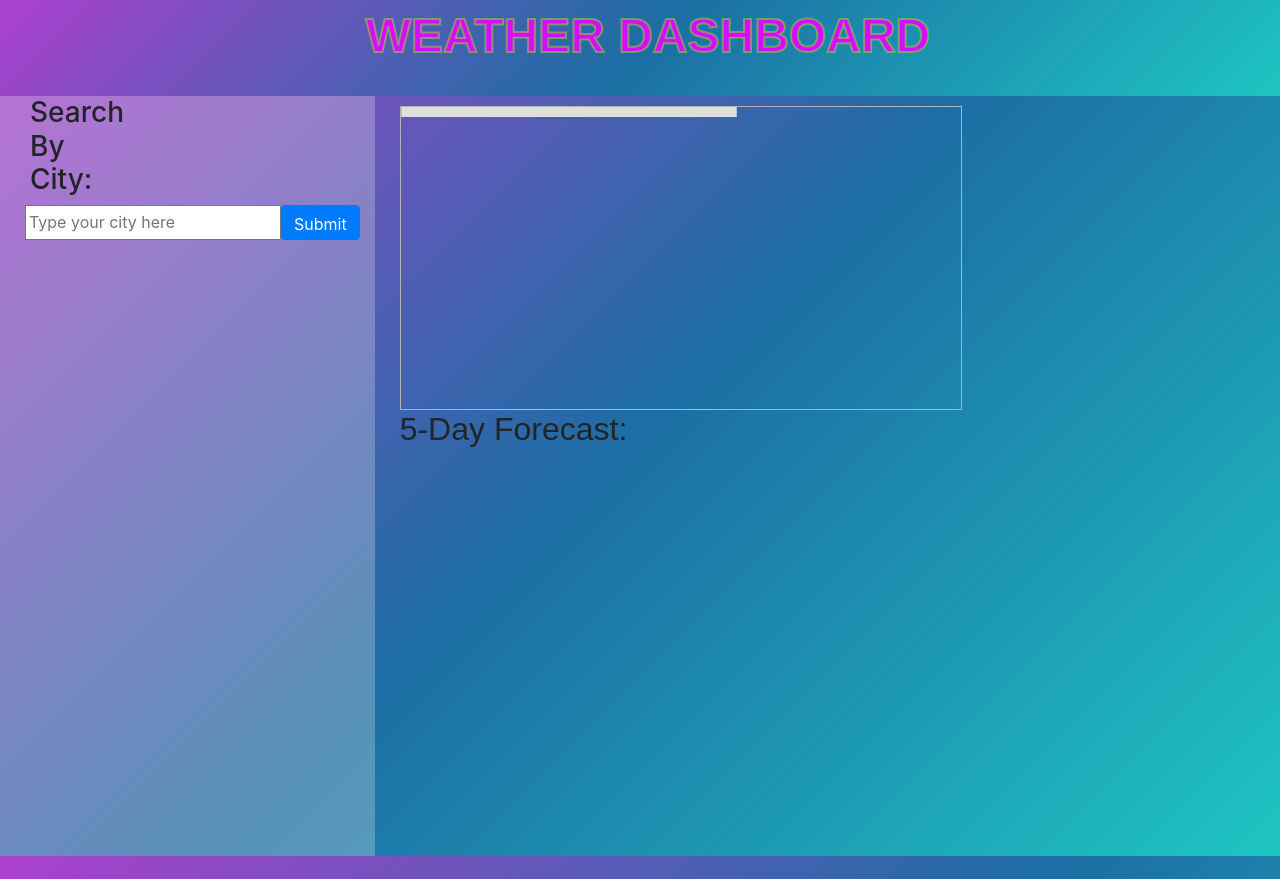
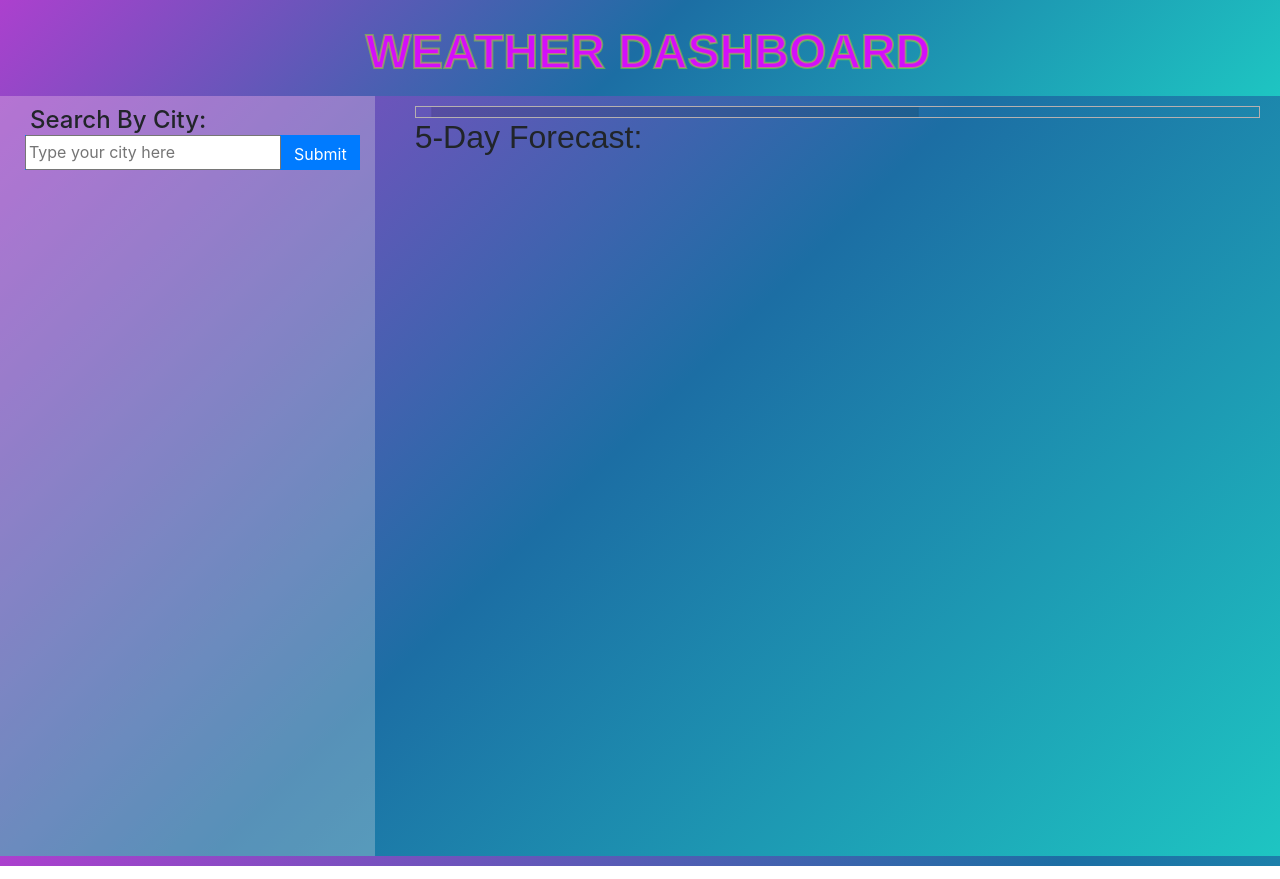
Before and after one commit to rebecca88oliver/Weather_Map, a plain HTML site: page index.html in a window 1280 px wide. Drawn offline with nearby package versions, Linux system fonts and the light colour scheme.

Commit message:
Css and layout fixed

```diff
--- a/index.html
+++ b/index.html
@@ -9,9 +9,6 @@
     <meta name="viewport" content="width=device-width, initial-scale=1.0">
 
     <meta http-equiv="X-UA-Compatible" content="ie=edge" />
-
-    <!-- Link to style sheet-->
-    <link rel="stylesheet" href="style.css">
 
 <!--Adds Boostrap 4-->
         <!-- Latest compiled and minified CSS -->
@@ -27,6 +24,12 @@
         <script src="https://maxcdn.bootstrapcdn.com/bootstrap/4.5.2/js/bootstrap.min.js"></script>
 <!-- End boostrap 4 links-->
 
+
+
+    <!-- Link to style sheet-->
+    <link rel="stylesheet" href="style.css">
+
+
 <!-- NOTE: javascript linked in footer for faster loading-->
 
     <title>What's the weather?</title>
@@ -39,11 +42,13 @@
             <p class="title">WEATHER DASHBOARD</p>
         </div>
 
+
+
         <div class="container-fluid">
 
             <div class="row" id="main_row">
 
-                <div class="col-lg-4" id=search_panel>
+                <div class="col" id=search_panel>
 
                     <h3>Search By City:</h3>
 
@@ -57,10 +62,12 @@
                 </div>
             </div>
 
+                <div class="container-fluid">
+
                     <div class="row" id="info_row">
-                <div class="col-lg-8 d-md-flex-row" id="output_panel">
+                        <div class="col" id="output_panel">
 
-                    <div class="day_forecast" id="current">
+                            <div class="day_forecast container-fluid" id="current">
                                 <div class="card" id="item1">
                                 </div>
                                 <div class="card" id="item2">
@@ -70,7 +77,7 @@
                                 <div class="card" id="item5"></div>
                             </div>
 
-                    <div class="title2">
+                            <div class="row title2">
                                 <h2>5-Day Forecast:</h2>
                             </div>
 
@@ -79,18 +86,19 @@
                         </div>
 
                     </div>
+                    </div> <!-- end container fluid-->
+
 
         </div>
 
         <script src="https://cdnjs.cloudflare.com/ajax/libs/moment.js/2.20.1/moment.min.js"></script>
         <script src="https://cdnjs.cloudflare.com/ajax/libs/jquery/3.2.1/jquery.min.js"></script>
-        <script src="script.js"> </script>
 
     </body>
 
 </body>
 <footer>
-    <!-- Link to Javascript file, it is here so it loads last!-->
+    <!-- Link to Javascript file-->
     <script src="script.js"></script>
 
 </footer>
--- a/script.js
+++ b/script.js
@@ -59,7 +59,7 @@ $(document).ready(function () {
 
                     var newCard = $("<div>");
 
-                    newCard.addClass("card_5 forecast");
+                    newCard.addClass("card_5 forecast  align-items-end");
                     newCard.append("<h3>" + displayDate + "</h3>");
 
                     if (res.list[i].main.temp <= 58) {
--- a/style.css
+++ b/style.css
@@ -7,6 +7,10 @@
     height: 100%;
     background: -webkit-linear-gradient(-45deg, #AC40CE 0%, #1C6EA4 50%, #1EC5C2 100%);
   }
+
+.card {
+  background-color: transparent;
+}
 
   .header {
     width: 100%;
@@ -98,10 +102,10 @@
 
   .day_forecast {
     border: 1px solid rgb(182, 176, 176);
-    height: 40%;
     margin-left: 15px;
     text-align: left;
     background-color: transparent;
+    flex-direction: column;
   }
 
   #item1 {
```
Lines whose indentation alone changed are shown as unchanged.
